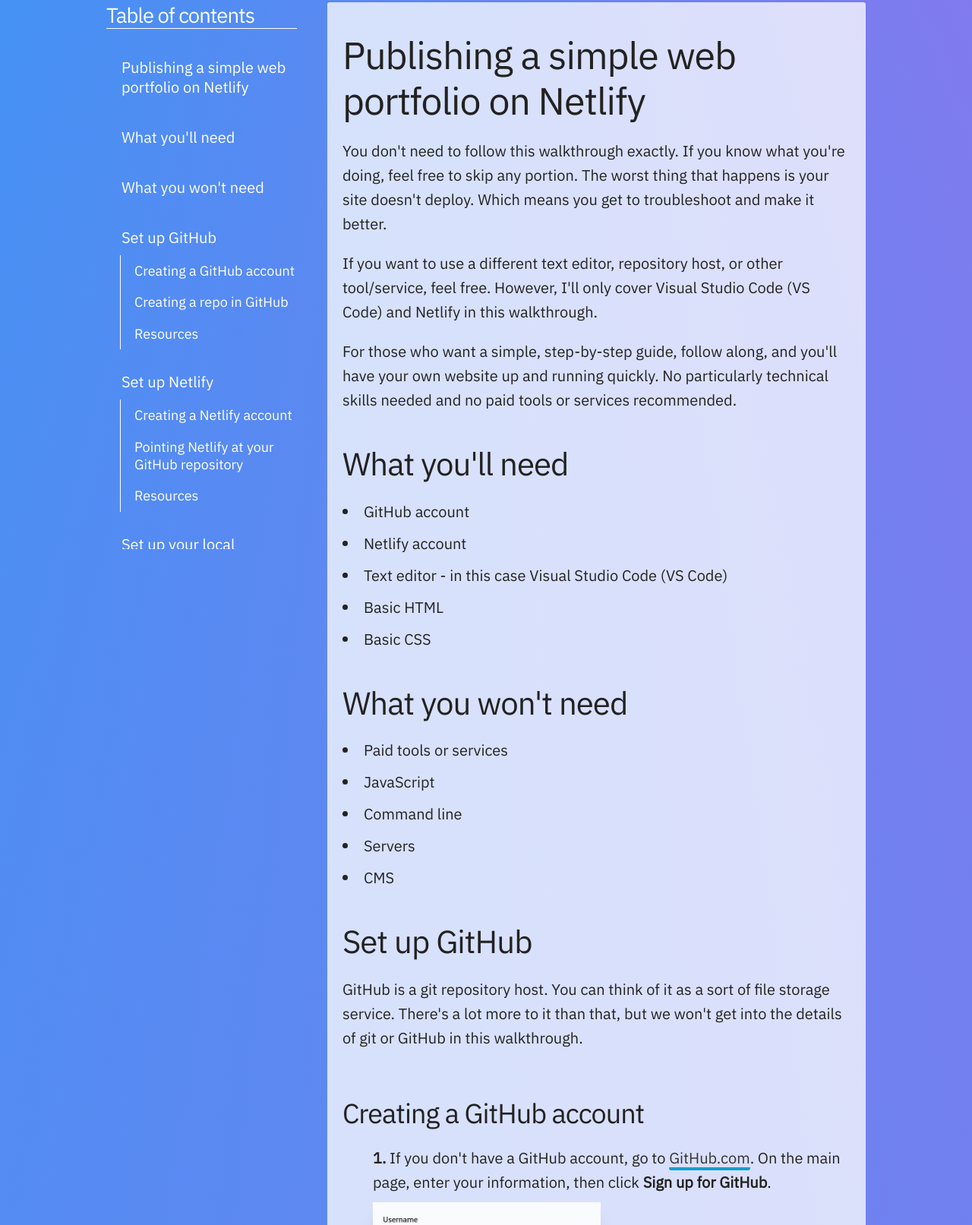
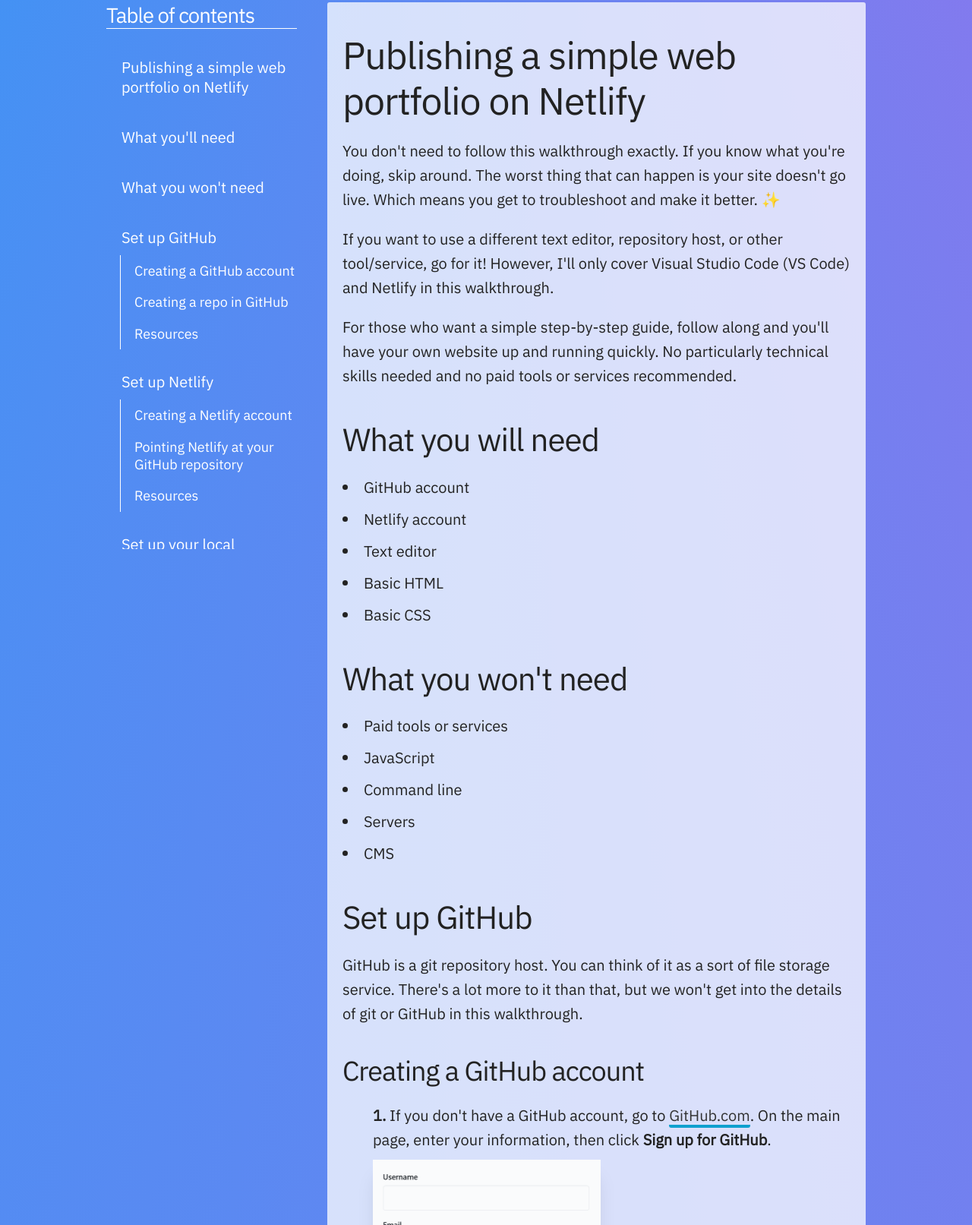
Before and after one commit to bobby-pancakes/docs-basic-portfolio, a plain HTML site: page index.html in a window 1280 px wide. Shown: the part 129-1742 px from the top of the page at 76% size. Drawn offline with Linux system fonts and the light colour scheme.

Commit message:
Various content and CSS fixes
Re-wrote some of the introduction and fixed some CSS weirdness.

```diff
--- a/css/main.css
+++ b/css/main.css
@@ -31,7 +31,7 @@ code,
 kbd,
 pre,
 samp {
-  font-family: ;
+  font-family: "IBM Plex mono", monospace;
 }
 
 ::selection {
@@ -319,7 +319,8 @@ body > header a {
   margin-left: 1em;
 }
 
-.content h2 {
+.content h2,
+.content h3 {
   margin-top: 1em;
 }
 
@@ -353,3 +354,9 @@ body > header a {
   box-shadow: 0 20px 25px -5px rgba(0, 0, 0, 0.1),
     0 10px 10px -5px rgba(0, 0, 0, 0.04);
 }
+
+.inline-image {
+  display: inline-block;
+  margin: 0;
+  padding: 0 0.25em;
+}
--- a/index.html
+++ b/index.html
@@ -4,7 +4,6 @@
     <meta charset="UTF-8" />
     <title>Basic portfolio docs</title>
     <link rel="stylesheet" href="./css/normalize.css" />
-    <!-- <link rel="stylesheet" href="./css/skeleton.css" /> -->
     <link rel="stylesheet" href="./css/main.css" />
     <!-- GOOGLE FONTS -->
     <link rel="preconnect" href="https://fonts.gstatic.com" />
@@ -18,7 +17,6 @@
     />
   </head>
   <body>
-    <!-- TODO: Create header with link to GitHub repo and the basic portfolio -->
     <header>
       <div>
         <a href="https://wtd-basic-portfolio.netlify.app/"
@@ -151,26 +149,26 @@
         </h1>
         <p>
           You don't need to follow this walkthrough exactly. If you know what
-          you're doing, feel free to skip any portion. The worst thing that
-          happens is your site doesn't deploy. Which means you get to
-          troubleshoot and make it better.
+          you're doing, skip around. The worst thing that can happen is your
+          site doesn't go live. Which means you get to troubleshoot and make it
+          better. ✨
         </p>
         <p>
           If you want to use a different text editor, repository host, or other
-          tool/service, feel free. However, I'll only cover Visual Studio Code
+          tool/service, go for it! However, I'll only cover Visual Studio Code
           (VS Code) and Netlify in this walkthrough.
         </p>
         <p>
-          For those who want a simple, step-by-step guide, follow along, and
+          For those who want a simple step-by-step guide, follow along and
           you'll have your own website up and running quickly. No particularly
           technical skills needed and no paid tools or services recommended.
         </p>
 
-        <h2 id="what-you-need">What you'll need</h2>
+        <h2 id="what-you-need">What you will need</h2>
         <ul>
           <li>GitHub account</li>
           <li>Netlify account</li>
-          <li>Text editor - in this case Visual Studio Code (VS Code)</li>
+          <li>Text editor</li>
           <li>Basic HTML</li>
           <li>Basic CSS</li>
         </ul>
@@ -441,6 +439,7 @@
                 src="./images/extension.png"
                 alt="GitHub sign up form with prominent call to action button."
                 title="GitHub sign up form"
+                class="inline-image"
               />
               from the left-hand menu.
             </p>
```
Also changed, not shown: 1 other file.
